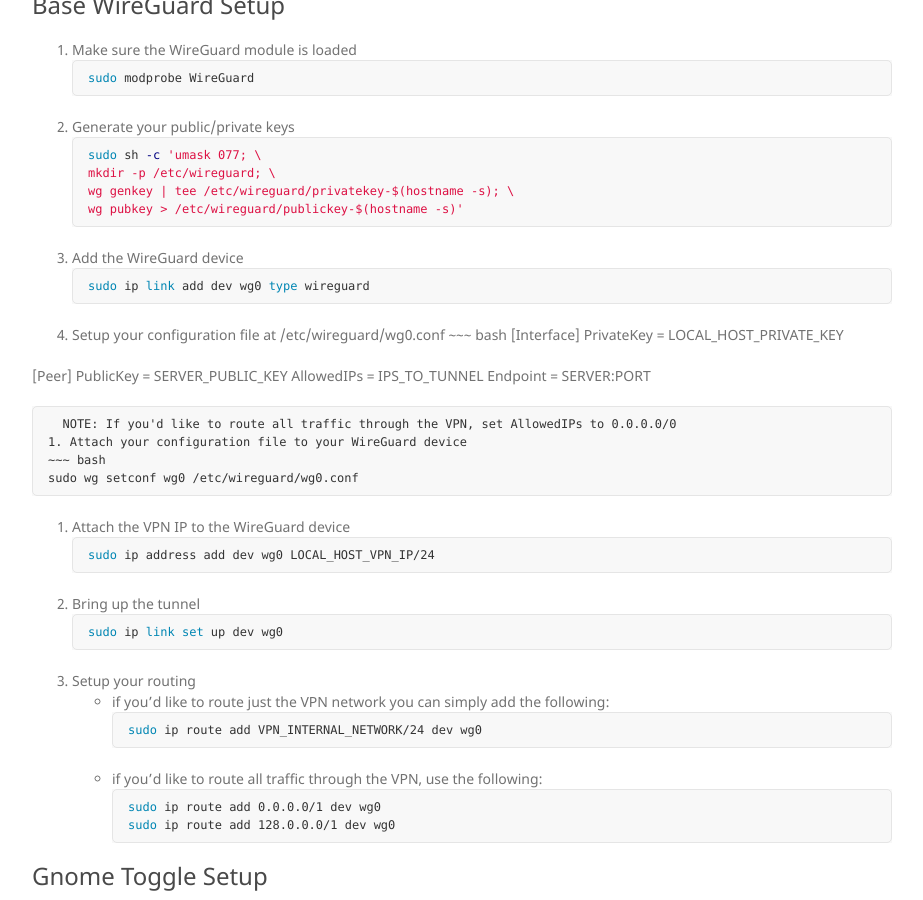
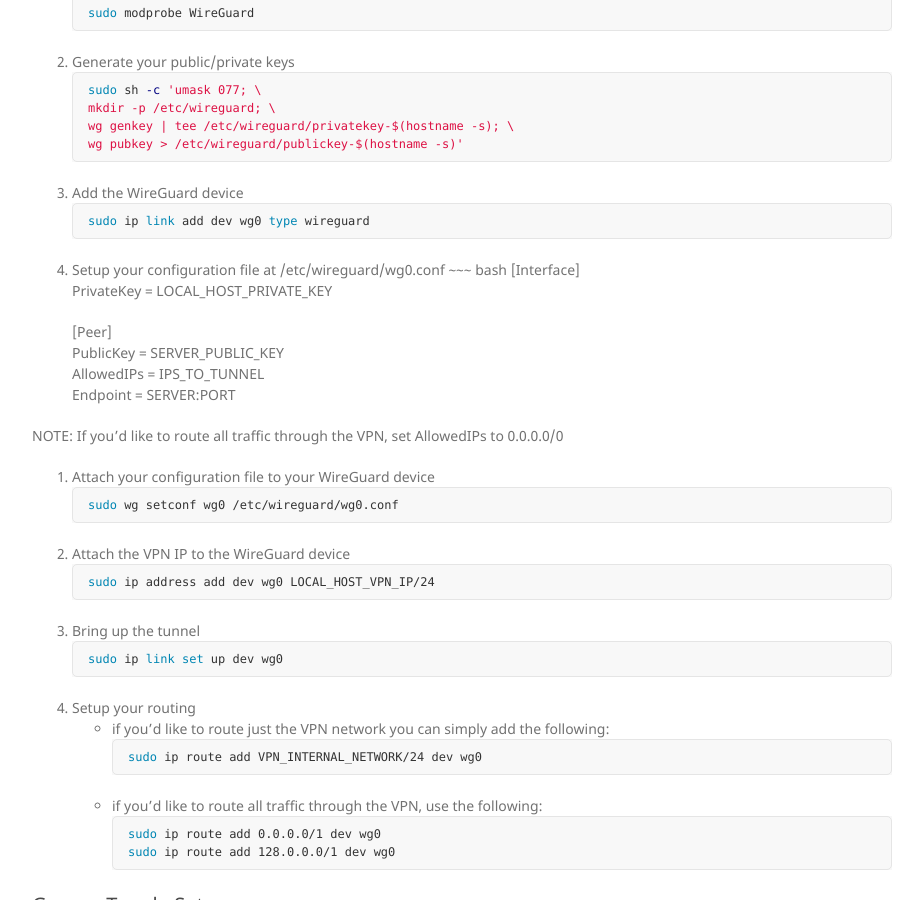
Before and after one commit to rgibert/rgibert.github.io, a Jekyll site: the page built from wiki/wireguard.md, in a window 1280 px wide and 900 px high, scrolled down 1881 px. Shown: the whole window, without its empty margins (338-1261 px from the left). Built offline with Jekyll 4.4.1, drawn with Linux system fonts in a browser that asks for light colours; nearby versions of some CDN libraries; our own code applies the rules of GitHub Pages for plain Markdown files; some of the changed text lies outside the part shown.

```diff
--- a/wiki/wireguard.md
+++ b/wiki/wireguard.md
@@ -66,9 +66,9 @@ Endpoint: SERVER:PORT
 Allowed IPs: VPN_NETWORK_IP_FOR_PEER_1/32
 ~~~
 
-## Configure Linux Clients
+### Configure Linux Clients
 
-### Base WireGuard Setup
+#### Base WireGuard Setup
 
 1. Make sure the WireGuard module is loaded
 ~~~ bash
@@ -87,14 +87,14 @@ sudo ip link add dev wg0 type wireguard
 ~~~
 1. Setup your configuration file at /etc/wireguard/wg0.conf
 ~~~ bash
-[Interface]
-PrivateKey = LOCAL_HOST_PRIVATE_KEY
+    [Interface]
+    PrivateKey = LOCAL_HOST_PRIVATE_KEY
 
-[Peer]
-PublicKey = SERVER_PUBLIC_KEY
-AllowedIPs = IPS_TO_TUNNEL
-Endpoint = SERVER:PORT
-~~~
+    [Peer]
+    PublicKey = SERVER_PUBLIC_KEY
+    AllowedIPs = IPS_TO_TUNNEL
+    Endpoint = SERVER:PORT
+
   NOTE: If you'd like to route all traffic through the VPN, set AllowedIPs to 0.0.0.0/0
 1. Attach your configuration file to your WireGuard device
 ~~~ bash
@@ -119,7 +119,7 @@ sudo ip route add 0.0.0.0/1 dev wg0
 sudo ip route add 128.0.0.0/1 dev wg0
 ~~~
 
-### Gnome Toggle Setup
+#### Gnome Toggle Setup
 1. Create toggle script and save to /usr/local/bin/wireguard-toggle
   NOTE: The script assumes you're in sudoers with NOPASSWD set, if not you can use [Zenity](https://help.gnome.org/users/zenity/) to add a password prompt.
 ~~~ bash
```
